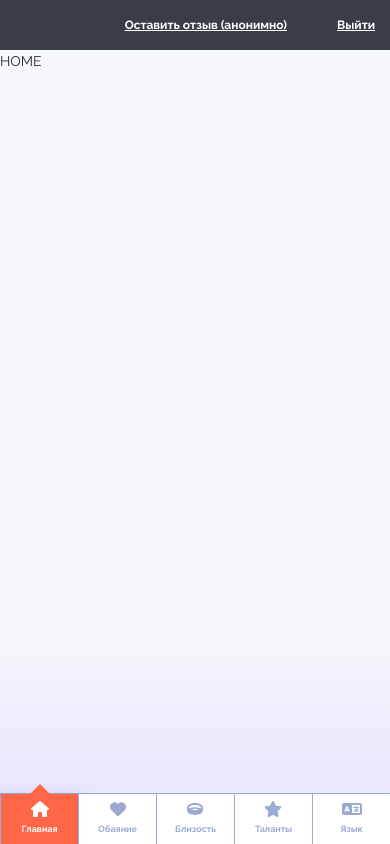
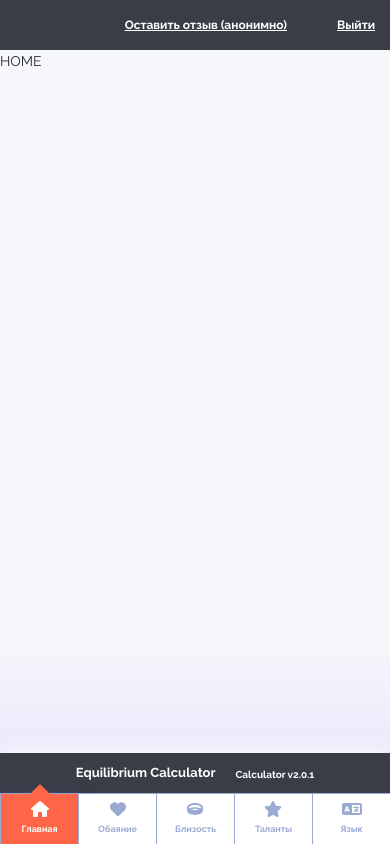
Before and after one commit to NikGlunfront/calculator, a React (Create React App) app: page / in a window 390 px wide. Built offline with nearby package versions, Linux system fonts and the light colour scheme.

Commit message:
add_Section

```diff
--- a/src/App.tsx
+++ b/src/App.tsx
@@ -27,9 +27,8 @@ const App: FC = () => {
 
             {/* <ModalWindow /> */}
 
-            <main className="main">
-                <AppRouter/>
-            </main>
+
+            <AppRouter/>
 
             <Footer />
         </div>
--- a/src/components/Container/Container.tsx
+++ b/src/components/Container/Container.tsx
@@ -2,7 +2,7 @@ import React, { FC } from 'react';
 import classes from './Container.module.css'
 
 interface ContainerProps {
-    children: React.ReactChild
+    children: React.ReactChild | React.ReactNode
 }
 
 const Container: FC<ContainerProps> = ({children}: ContainerProps) => {
--- a/src/css/App.css
+++ b/src/css/App.css
@@ -29,6 +29,14 @@ body._locked {
     background: linear-gradient(180deg, #F6F7FB 75%, #E5DFFD);
 }
 
+@media screen and (max-width: 992px) {
+    .page-wrapper {padding-bottom: 71px;}
+}
+
+@media screen and (max-width: 768px) {
+    .page-wrapper {padding-bottom: 51px;}
+}
+
 .main {
     flex: 1;
 }
--- a/src/pages/Charm.tsx
+++ b/src/pages/Charm.tsx
@@ -2,9 +2,9 @@ import React, { FC } from 'react';
 
 const Charm: FC = () => {
     return (
-        <div>
+        <main className="main">
             CHARM
-        </div>
+        </main>
     );
 };
 
--- a/src/pages/Home.tsx
+++ b/src/pages/Home.tsx
@@ -2,9 +2,9 @@ import React, { FC } from 'react';
 
 const Home: FC = () => {
     return (
-        <div>
+        <main className="main">
             HOME
-        </div>
+        </main>
     );
 };
 
--- a/src/pages/Intimacy.tsx
+++ b/src/pages/Intimacy.tsx
@@ -2,9 +2,9 @@ import React, { FC } from 'react';
 
 const Intimacy: FC = () => {
     return (
-        <div>
+        <main className="main">
             INTIMACY
-        </div>
+        </main>
     );
 };
 
--- a/src/pages/Talents.tsx
+++ b/src/pages/Talents.tsx
@@ -2,9 +2,9 @@ import React, { FC } from 'react';
 
 const Talents: FC = () => {
     return (
-        <div>
+        <main className="main">
             TALENTS
-        </div>
+        </main>
     );
 };
 
```
Also changed, not shown: src/components/Section/Section.tsx (added, +21 -0 lines), src/components/Section/SectionBody.tsx (added, +14 -0 lines), src/components/Section/SectionInfo.tsx (added, +14 -0 lines), src/components/Section/SectionSubtitle.tsx (added, +14 -0 lines), src/components/Section/Section.module.css (added).
